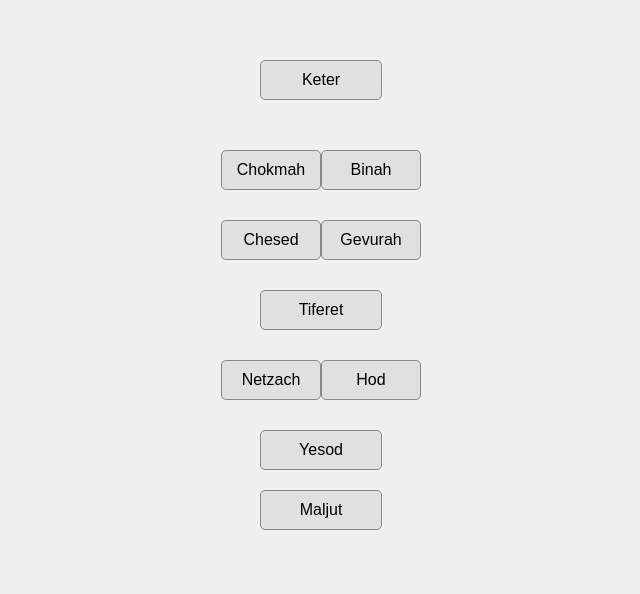
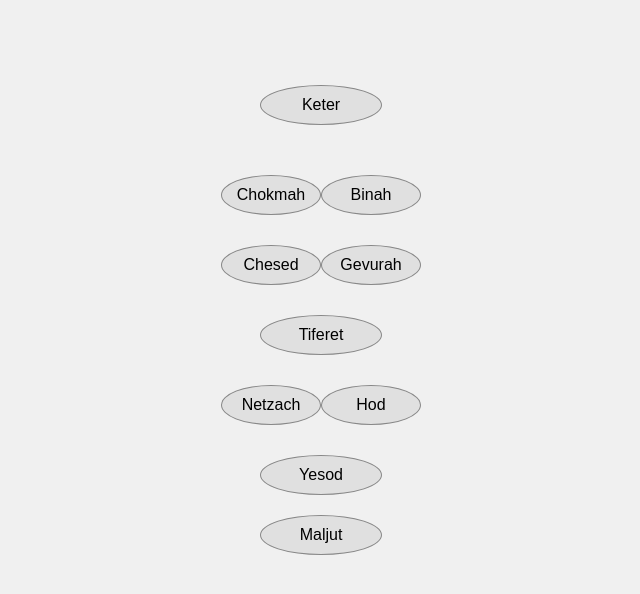
Before and after one commit to gcastanedalondono/tree_life, a plain HTML site: page index.html in a window 1280 px wide. Shown: the part 108-702 px from the top of the page, without its empty margins (319-959 px from the left). Drawn offline with Linux system fonts and the light colour scheme.

Commit message:
comenzando a estructurarlo :)

```diff
--- a/styles.css
+++ b/styles.css
@@ -14,6 +14,7 @@ body {
 
 
 .tree {
+    margin-top: 50px;
     position: relative;
     width: 200px;
 }
@@ -21,13 +22,14 @@ body {
 .sephirah {
     background-color: #e0e0e0;
     border: 1px solid #888;
-    border-radius: 5px;
+    border-radius: 50%;
     padding: 10px;
     text-align: center;
     margin: 10px auto;
     position: relative;
     transition: background-color 0.3s;
     width: 50%;
+
 }
 
 .sephirah:hover {
```
